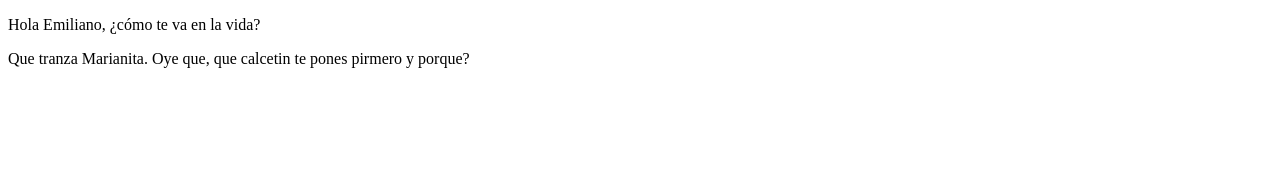
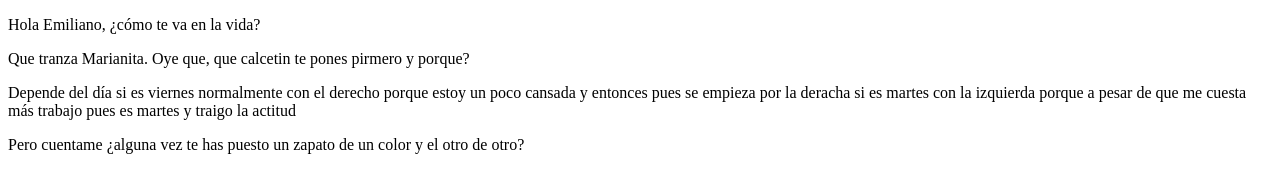
Before and after one commit to emilianoHuescas/intentodeConversacion, a plain HTML site: page index.html in a window 1280 px wide. Drawn offline with Linux system fonts and the light colour scheme.

Commit message:
seguimiento de conversación de calcetines

```diff
--- a/index.html
+++ b/index.html
@@ -10,6 +10,10 @@
 
     <p>Hola Emiliano, ¿cómo te va en la vida?</p>
     <p>Que tranza Marianita. Oye que, que calcetin te pones pirmero y porque?</p>
+    <p>Depende del día si es viernes normalmente con el derecho porque estoy un poco cansada y entonces pues se empieza por la deracha si es martes con la izquierda porque a pesar de que me cuesta más trabajo pues es martes y traigo la actitud</p>
+
+     <p>Pero cuentame ¿alguna vez te has puesto un zapato de un color y el otro de otro?</p>
+
 
   </div>
 </body>
```
